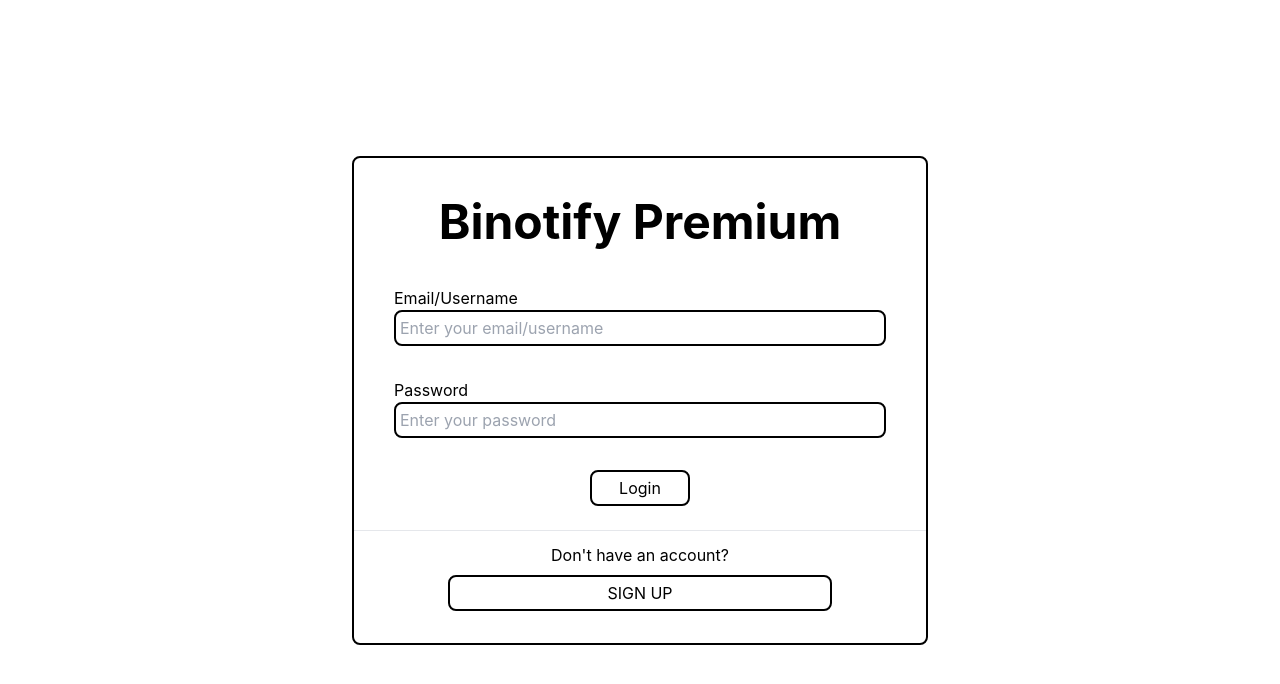
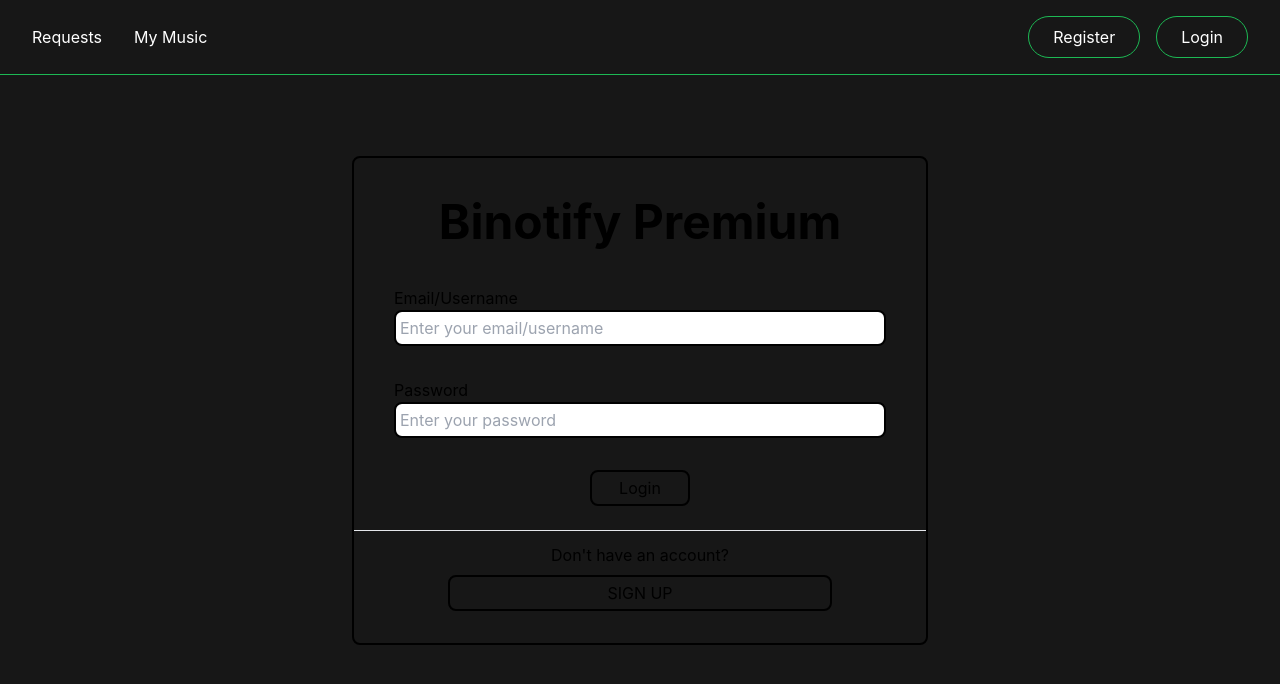
Before and after one commit to fernaldy112/binotify-premium, a React (Vite) app: page /login in a window 1280 px wide. Shown: the top 684 px of the page. Built offline with nearby package versions, Linux system fonts and the light colour scheme.

Commit message:
feat: add header component

```diff
--- a/index.html
+++ b/index.html
@@ -6,7 +6,7 @@
     <meta name="viewport" content="width=device-width, initial-scale=1.0" />
     <title>Vite App</title>
   </head>
-  <body>
+  <body class="bg-graybg">
     <div id="root"></div>
     <script type="module" src="/src/main.tsx"></script>
   </body>
--- a/src/App.tsx
+++ b/src/App.tsx
@@ -3,6 +3,7 @@ import logo from "./logo.svg";
 import "./App.css";
 import { Outlet } from "react-router-dom";
 import RequestTable from "./components/RequestTable";
+import Header from "./components/Header";
 import LoginForm from "./components/LoginForm";
 import RegisterForm from "./components/RegisterForm";
 // import Table from './components/Table';
@@ -37,43 +38,10 @@ function App() {
   ];
 
   return (
-    // <div className="App">
-    //   <header className="App-header">
-    //     <img src={logo} className="App-logo" alt="logo" />
-    //     <p>Hello Vite + React!</p>
-    //     <p>
-    //       <button type="button" onClick={() => setCount((count) => count + 1)}>
-    //         count is: {count}
-    //       </button>
-    //     </p>
-    //     <p>
-    //       Edit <code>App.tsx</code> and save to test HMR updates.
-    //     </p>
-    //     <p>
-    //       <a
-    //         className="App-link"
-    //         href="https://reactjs.org"
-    //         target="_blank"
-    //         rel="noopener noreferrer"
-    //       >
-    //         Learn React
-    //       </a>
-    //       {' | '}
-    //       <a
-    //         className="App-link"
-    //         href="https://vitejs.dev/guide/features.html"
-    //         target="_blank"
-    //         rel="noopener noreferrer"
-    //       >
-    //         Vite Docs
-    //       </a>
-    //     </p>
-    //   </header>
-    // </div>
-
-    <div>
+    <>
+      <Header></Header>
       <Outlet />
-    </div>
+    </>
   );
 }
 
--- a/src/components/Button.tsx
+++ b/src/components/Button.tsx
@@ -1,12 +1,17 @@
 interface ButtonProps {
   text: string;
+  className?: string;
   onClick?: () => void;
 }
 
-export default function Button({ text, onClick }: ButtonProps) {
+export default function Button({ text, onClick, className }: ButtonProps) {
   function handleClick() {
     if (onClick) onClick();
   }
 
-  return <button onClick={handleClick}>{text}</button>;
+  return (
+    <button className={className} onClick={handleClick}>
+      {text}
+    </button>
+  );
 }
--- /dev/null
+++ b/src/components/Header.tsx
@@ -0,0 +1,29 @@
+import { Link } from "react-router-dom";
+import Button from "./Button";
+
+// TODO: add hrefs
+// TODO: conditional render based on auth
+export default function Header() {
+  return (
+    <header className="fixed top-0 border-b-1 border-solid border-primary w-full box-border flex justify-between items-center px-8 py-4 text-white">
+      <nav className="flex gap-8">
+        <Link to="">Requests</Link>
+        <Link to="">My Music</Link>
+      </nav>
+      <div className="flex gap-4">
+        <Link to="">
+          <Button
+            className="px-6 py-2 border-1 border-solid border-primary rounded-full box-border hover:bg-primary hover:text-graybg"
+            text="Register"
+          />
+        </Link>
+        <Link to="">
+          <Button
+            className="px-6 py-2 border-1 border-solid border-primary rounded-full box-border hover:bg-primary hover:text-graybg"
+            text="Login"
+          />
+        </Link>
+      </div>
+    </header>
+  );
+}
--- a/tailwind.config.js
+++ b/tailwind.config.js
@@ -2,7 +2,15 @@
 module.exports = {
   content: ["./index.html", "./src/**/*.{js,ts,jsx,tsx}"],
   theme: {
-    extend: {},
+    extend: {
+      colors: {
+        primary: "#1DB954",
+        graybg: "#171717",
+      },
+      borderWidth: {
+        1: "1px",
+      },
+    },
   },
   plugins: [],
 };
```
